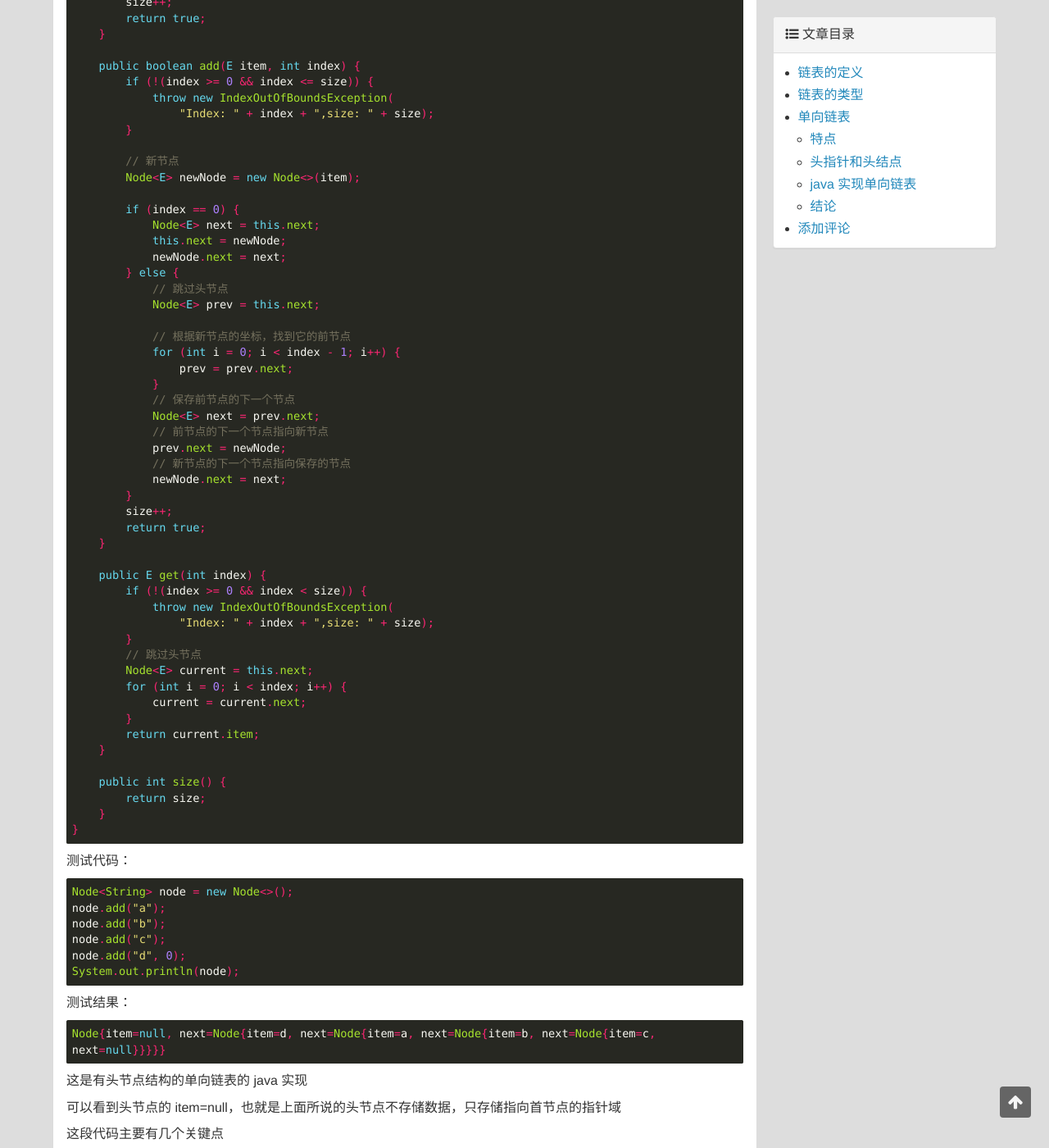
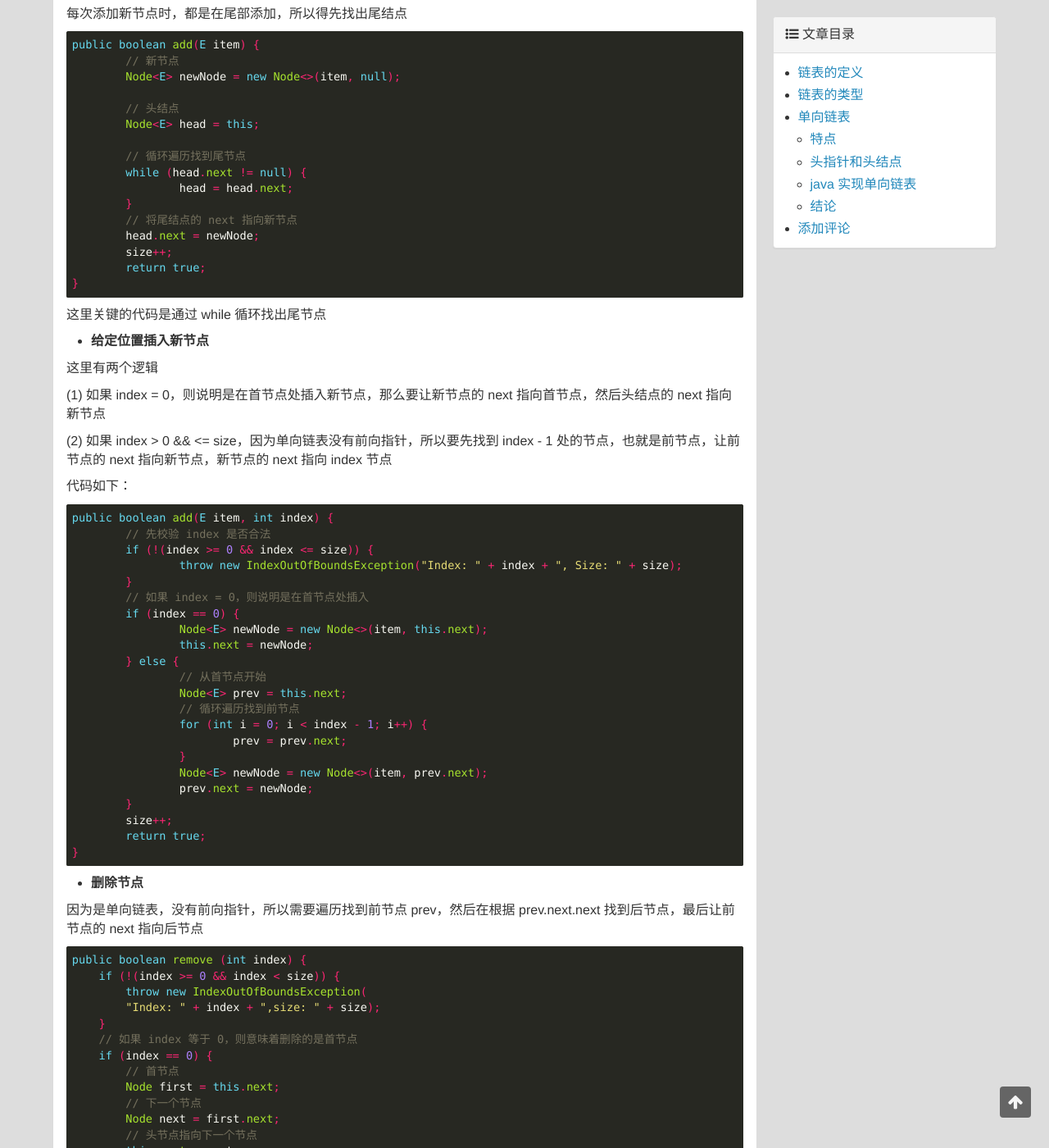
Before and after one commit to miansen/miansen.github.io, a Jekyll site: the page built from _posts/2019-07-08-1.md, in a window 1280 px wide and 1400 px high, scrolled down 2792 px. Shown: the whole window at 82% size. Built offline with Jekyll 4.4.1, drawn with Linux system fonts in a browser that asks for light colours; comment, search, counter and statistics services are not loaded; some of the changed text lies outside the part shown.

Commit message:
update 2019-07-08

````diff
--- a/_posts/2019-07-08-1.md
+++ b/_posts/2019-07-08-1.md
@@ -13,6 +13,9 @@ author: 龙德
 ## 链表的定义
 
 链表是线性表的链式存储结构，由 n 个节点组成，每个节点包含两个元素：数据域和指针域
+
+
+
 
 数据域：存储当前节点的数据
 
@@ -34,9 +37,6 @@ author: 龙德
 - 单向链表只能沿着后继指针做向后操作，不能向前操作
 - 单向链表也不能从中间插入或者删除一个元素，因为没有前向指针
 
-
-
-
 ### 头指针和头结点
 
 单向链表可以分为有头节点结构的和无头节点结构的
@@ -48,7 +48,7 @@ author: 龙德
 ```
 头指针     头节点         首节点(a0)          a1             a2           尾结点(a(n-1))
   ↓          ↓              ↓              ↓              ↓                ↓
-hrad -> [null|next] -> [data|next] -> [data|next] -> [data|next] -> [data|null]
+head -> [null|next] -> [data|next] -> [data|next] -> [data|next] -> [data|null]
                          ↑     ↑
                       数据域  指针域
 ```
@@ -83,7 +83,7 @@ Node<Object> head = new Node<>();
 ```
 头指针      首节点(a0)        a1             a2        尾结点(a(n-1))
   ↓          ↓              ↓              ↓              ↓
-hrad -> [data|next] -> [data|next] -> [data|next] -> [data|null]
+head -> [data|next] -> [data|next] -> [data|next] -> [data|null]
           ↑     ↑
        数据域  指针域
 ```
@@ -116,7 +116,7 @@ Node<Object> head = new Node<>("abc");
 ```
 头指针     头节点         首节点(a0)          a1             a2           尾结点(a(n-1))
   ↓          ↓              ↓              ↓              ↓                ↓
-hrad -> [null|next] -×-> [data|next] -> [data|next] -> [data|next] -> [data|null]
+head -> [null|next] -×-> [data|next] -> [data|next] -> [data|next] -> [data|null]
                   ↘     ↗
                 [data|next]
                      ↑
@@ -129,92 +129,164 @@ hrad -> [null|next] -×-> [data|next] -> [data|next] -> [data|next] -> [data|nul
 
 ### java 实现单向链表
 
-直接上代码了，很简单，就不一一解释了
+我们要实现两种单向链表，分别是有头结点的无头节点的。
+
+先看一下有头结点的实现方式
+
+- **定义节点类**
+
+节点类有三个字段和两个构造方法
 
 ```java
 public class Node<E> {
 
-    // 数据域
-    private E item;
+	// 数据域
+	private E item;
 
-    // 指针域
-    private Node<E> next;
+	// 后继指针
+	private Node<E> next;
 
-    // 链表的长度
-    private int size;
+	// 链表的长度
+	private int size;
 
-    public Node() {
+	public Node() {
 
-    }
+	}
 
-    public Node(E item) {
-        this.item = item;
-    }
-
-    public boolean add(E item) {
-        Node<E> newNode = new Node<>(item);
-        // 头节点
-        Node current = this;
-        while (current.next != null) {
-            current = current.next;
-        }
-        current.next = newNode;
-        size++;
-        return true;
-    }
-
-    public boolean add(E item, int index) {
-        if (!(index >= 0 && index <= size)) {
-            throw new IndexOutOfBoundsException(
-            	"Index: " + index + ",size: " + size);
-        }
-
-        // 新节点
-        Node<E> newNode = new Node<>(item);
-
-        if (index == 0) {
-            Node<E> next = this.next;
-            this.next = newNode;
-            newNode.next = next;
-        } else {
-            // 跳过头节点
-            Node<E> prev = this.next;
-
-            // 根据新节点的坐标，找到它的前节点
-            for (int i = 0; i < index - 1; i++) {
-                prev = prev.next;
-            }
-            // 保存前节点的下一个节点
-            Node<E> next = prev.next;
-            // 前节点的下一个节点指向新节点
-            prev.next = newNode;
-            // 新节点的下一个节点指向保存的节点
-            newNode.next = next;
-        }
-        size++;
-        return true;
-    }
-
-    public E get(int index) {
-        if (!(index >= 0 && index < size)) {
-            throw new IndexOutOfBoundsException(
-            	"Index: " + index + ",size: " + size);
-        }
-        // 跳过头节点
-        Node<E> current = this.next;
-        for (int i = 0; i < index; i++) {
-            current = current.next;
-        }
-        return current.item;
-    }
-
-    public int size() {
-        return size;
-    }
+	public Node(E item, Node<E> next) {
+		this.item = item;
+		this.next = next;
+	}
 }
 ```
 
-测试代码：
+- **添加新节点**
+
+每次添加新节点时，都是在尾部添加，所以得先找出尾结点
+
+```java
+public boolean add(E item) {
+	// 新节点
+	Node<E> newNode = new Node<>(item, null);
+
+	// 头结点
+	Node<E> head = this;
+
+	// 循环遍历找到尾节点
+	while (head.next != null) {
+		head = head.next;
+	}
+	// 将尾结点的 next 指向新节点
+	head.next = newNode;
+	size++;
+	return true;
+}
+```
+
+这里关键的代码是通过 while 循环找出尾节点
+
+- **给定位置插入新节点**
+
+这里有两个逻辑
+
+(1) 如果 index = 0，则说明是在首节点处插入新节点，那么要让新节点的 next 指向首节点，然后头结点的 next 指向新节点
+
+(2) 如果 index > 0 && <= size，因为单向链表没有前向指针，所以要先找到 index - 1 处的节点，也就是前节点，让前节点的 next 指向新节点，新节点的 next 指向 index 节点
+
+代码如下：
+
+```java
+public boolean add(E item, int index) {
+	// 先校验 index 是否合法
+	if (!(index >= 0 && index <= size)) {
+		throw new IndexOutOfBoundsException("Index: " + index + ", Size: " + size);
+	}
+	// 如果 index = 0，则说明是在首节点处插入
+	if (index == 0) {
+		Node<E> newNode = new Node<>(item, this.next);
+		this.next = newNode;
+	} else {
+		// 从首节点开始
+		Node<E> prev = this.next;
+		// 循环遍历找到前节点
+		for (int i = 0; i < index - 1; i++) {
+			prev = prev.next;
+		}
+		Node<E> newNode = new Node<>(item, prev.next);
+		prev.next = newNode;
+	}
+	size++;
+	return true;
+}
+```
+
+- **删除节点**
+
+因为是单向链表，没有前向指针，所以需要遍历找到前节点 prev，然后在根据 prev.next.next 找到后节点，最后让前节点的 next 指向后节点
+
+```java
+public boolean remove (int index) {
+    if (!(index >= 0 && index < size)) {
+        throw new IndexOutOfBoundsException(
+        "Index: " + index + ",size: " + size);
+    }
+    // 如果 index 等于 0，则意味着删除的是首节点
+    if (index == 0) {
+        // 首节点
+        Node first = this.next;
+        // 下一个节点
+        Node next = first.next;
+        // 头节点指向下一个节点
+        this.next = next;
+    }else {
+        // 从首节点开始
+        Node<E> prev = this.next;
+        // 遍历找到前节点
+        for (int i = 0;i < index - 1;i++) {
+            prev = prev.next;
+        }
+        // 后节点
+        Node next = prev.next.next;
+        // 前节点指向后节点
+        prev.next = next;
+    }
+    size--;
+    return true;
+}
+```
+
+- **遍历节点**
+
+跳过头节点，从首节点开始遍历
+
+```java
+public E get(int index) {
+    if (!(index >= 0 && index < size)) {
+        throw new IndexOutOfBoundsException("Index: " + index + ",size: " + size);
+    }
+    // 临时节点，从首节点开始
+    Node<E> temp = this.next;
+    for (int i = 0; i < index; i++) {
+        temp = temp.next;
+    }
+    return temp.item;
+}
+```
+
+-  **获取链表的长度**
+
+直接返回 size 即可
+
+```java
+public int size() {
+    return size;
+}
+```
+
+
+- **测试**
+
+测试代码
 
 ```java
 Node<String> node = new Node<>();
@@ -223,12 +295,15 @@ node.add("b");
 node.add("c");
 node.add("d", 0);
 System.out.println(node);
+node.remove(1);
+System.out.println(node);
 ```
 
-测试结果：
+测试结果
 
 ```java
 Node{item=null, next=Node{item=d, next=Node{item=a, next=Node{item=b, next=Node{item=c, next=null}}}}}
+Node{item=null, next=Node{item=d, next=Node{item=b, next=Node{item=c, next=null}}}}
 ```
 
 这是有头节点结构的单向链表的 java 实现
````
